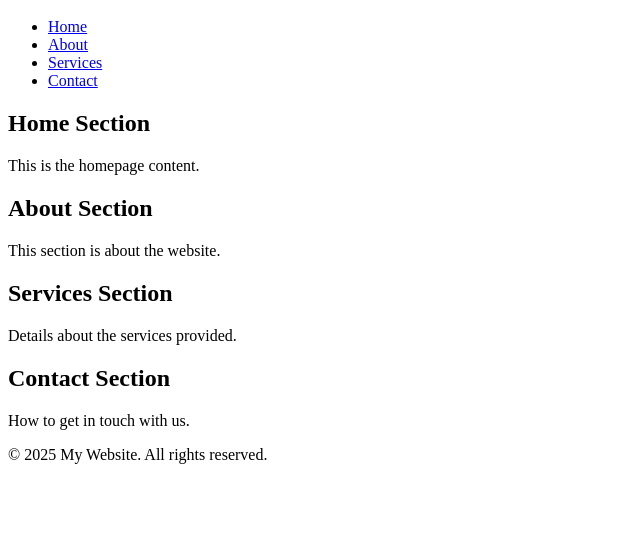
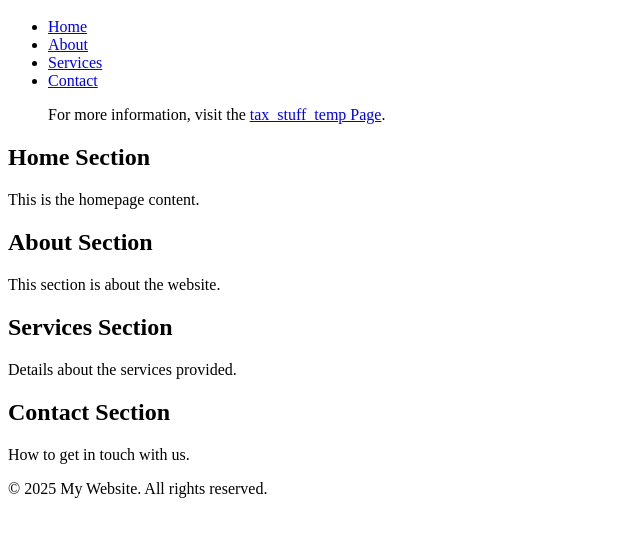
Before and after one commit to Connduit/ilovetaxes, a plain HTML site: page index.html in a window 1280 px wide. Shown: the part 48-584 px from the top of the page, without its empty margins (0-640 px from the left). Drawn offline with Linux system fonts and the light colour scheme.

Commit message:
Update index.html

```diff
--- a/index.html
+++ b/index.html
@@ -16,6 +16,7 @@
             <li><a href="#about">About</a></li>
             <li><a href="#services">Services</a></li>
             <li><a href="#contact">Contact</a></li>
+            <p>For more information, visit the <a href="tax_stuff_temp.html">tax_stuff_temp Page</a>.</p>
         </ul>
     </nav>
 
```
